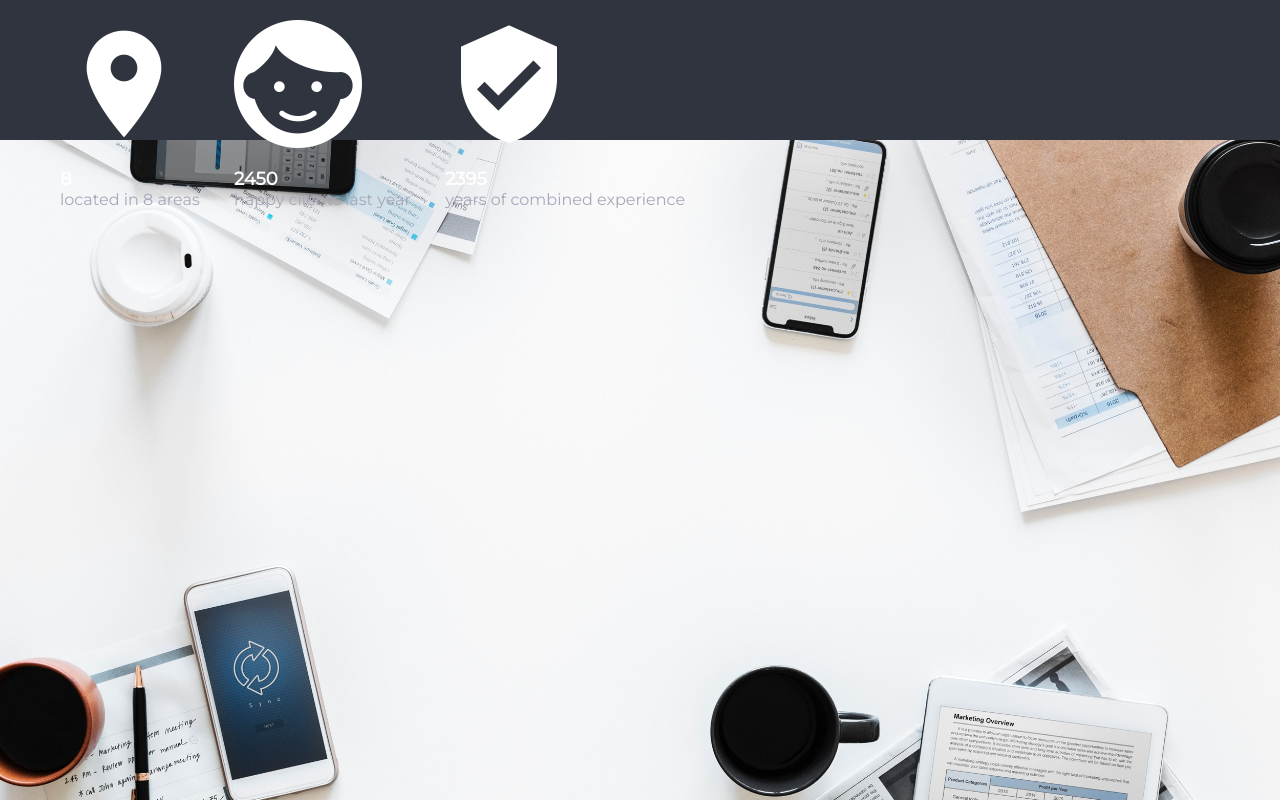
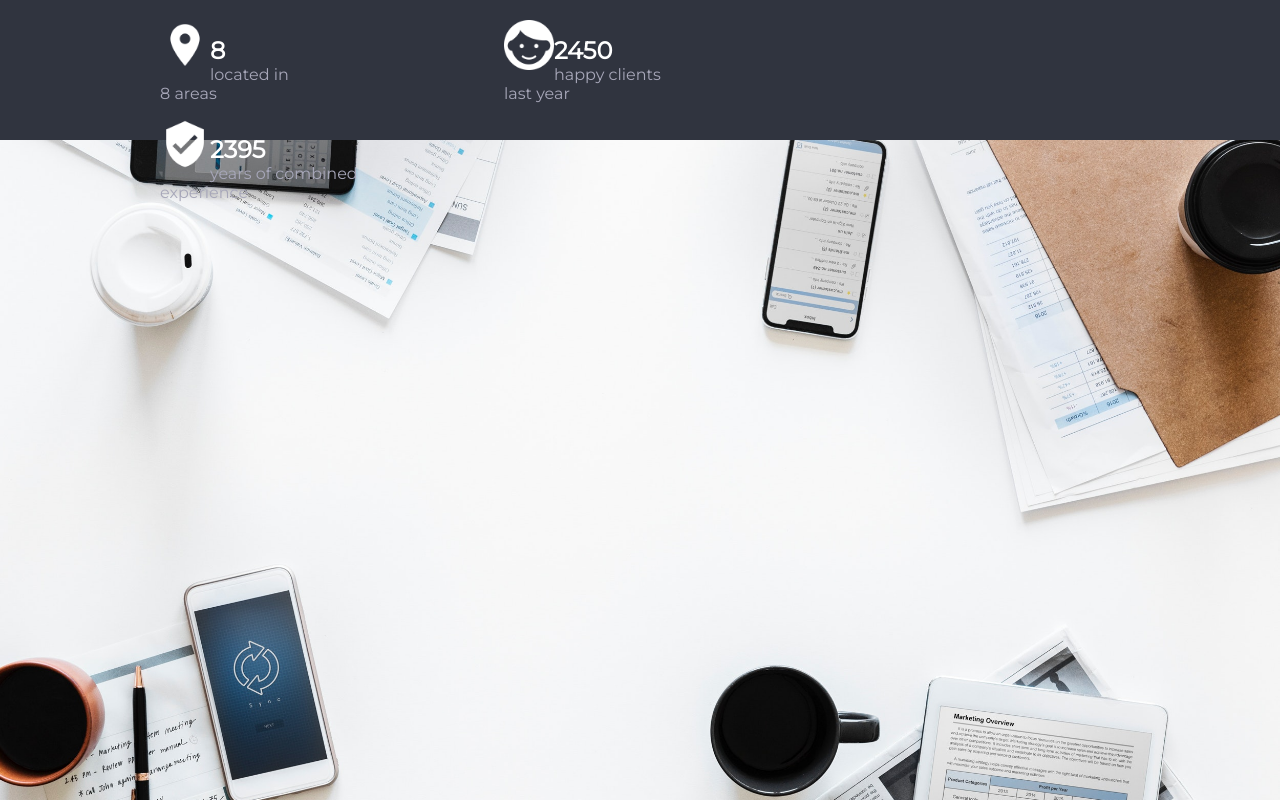
Before and after one commit to liloo2040/webdevchallenge1, a plain HTML site: page index.html in a window 1280 px wide. Shown: the top 800 px of the page. Drawn offline with Linux system fonts and the light colour scheme.

Commit message:
fixing images displaying + aligning text

```diff
--- a/index.html
+++ b/index.html
@@ -12,15 +12,15 @@
             <footer>
                     <ul>
                         <li>
-                            <img src="images/location.png" />
+                            <img src="img/location.png" class="location"/>
                             <p><span class="number">8</span><br/>located in 8 areas</p>
                         </li>
                         <li>
-                            <img src="images/customer.png" />
+                            <img src="img/customer.png" class="customer"/>
                             <p><span class="number">2450</span><br/>happy clients last year</p>
                         </li>
                         <li>
-                            <img src="/images/experience.png" />
+                            <img src="img/experience.png" class="experience"/>
                             <p><span class="number">2395</span><br/>years of combined experience</p>
                         </li>
                     </ul>
--- a/style.css
+++ b/style.css
@@ -1,6 +1,6 @@
 body{
 
-    background-image: url("images/background_header.jpg");
+    background-image: url("img/background_header.jpg");
     background-repeat: no-repeat;
     background-size: cover;
     margin: 0;
@@ -22,15 +22,33 @@ footer{
 ul{
     display: inline-block;
     margin: auto;
+    margin-left: 100px;
 }
 
 li{
     display: inline-block;
     list-style-type: none;
-    margin-right: 30px;
+    margin-right: 200px;
 }
 .number{
-    font-size: 18px;
+    font-size: 24px;
     font-weight: bold;
     color:  #FFFFFF;
 }
+
+.location{
+    width: 50px;
+    float: left;
+}
+.experience{
+    width: 50px;
+    float: left;
+}
+.customer {
+    width: 50px;
+    float: left;
+}
+
+p{
+    text-align: left;
+}
```
Also changed, not shown: img/background_header.jpg (added), img/customer.png (added), img/experience.png (added), img/location.png (added), img/logo.png (added).
